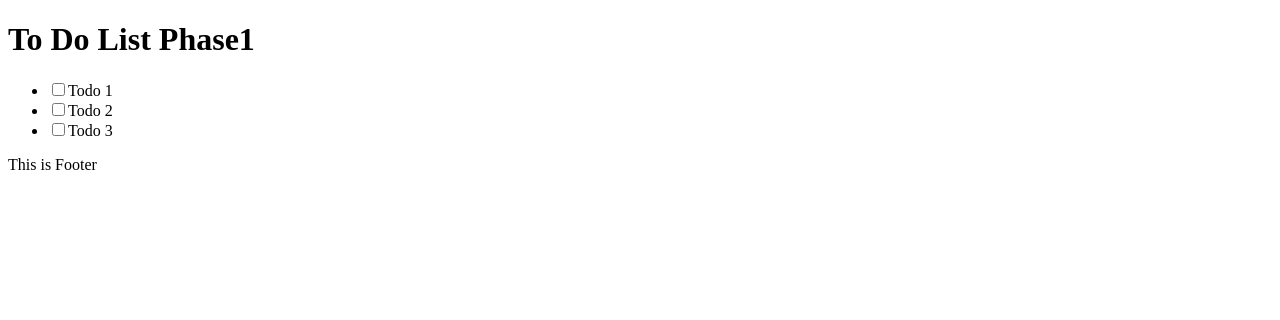
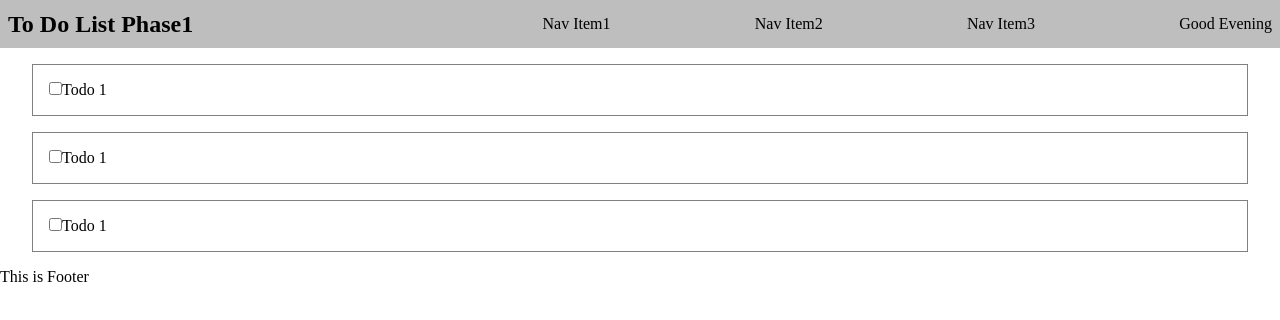
Before and after one commit to jhpp114/Front_End_CSS, a React (Create React App) app in the folder reactTutorial/my-app/: page / in a window 1280 px wide. Shown: the top 320 px of the page. Built offline with nearby package versions, Linux system fonts and the light colour scheme.

Commit message:
react todo list phase2

```diff
--- a/reactTutorial/my-app/src/App.css
+++ b/reactTutorial/my-app/src/App.css
@@ -1,38 +1,44 @@
-.App {
-  text-align: center;
+* {
+  padding: 0;
+  margin: 0;
+  box-sizing: border-box;
 }
 
-.App-logo {
-  height: 40vmin;
-  pointer-events: none;
+.navbar {
+  display: flex;
+  justify-content: space-between;
+  min-height: 3rem;
+  background-color: rgb(190, 190, 190);
+  align-items: center;
+  padding: 0.5rem;
 }
 
-@media (prefers-reduced-motion: no-preference) {
-  .App-logo {
-    animation: App-logo-spin infinite 20s linear;
-  }
+.navbar > h1 {
+  flex: 1;
 }
 
-.App-header {
-  background-color: #282c34;
-  min-height: 100vh;
+.navbar > .menu_contents {
   display: flex;
-  flex-direction: column;
-  align-items: center;
-  justify-content: center;
-  font-size: calc(10px + 2vmin);
-  color: white;
+  justify-content: space-evenly;
+  flex: 2;
 }
 
-.App-link {
-  color: #61dafb;
+.navbar > .menu_contents li {
+  list-style: none;
 }
 
-@keyframes App-logo-spin {
-  from {
-    transform: rotate(0deg);
-  }
-  to {
-    transform: rotate(360deg);
-  }
+.navbar .sign_contents {
+  list-style: none;
 }
+
+/* Todo Item */
+.todo_Container {
+  margin: 1rem;
+  list-style: none;
+}
+
+.todo_Container > li {
+  margin: 1rem;
+  border: 1px solid gray;
+  padding: 1rem;
+}
--- a/reactTutorial/my-app/src/components/header/Header.js
+++ b/reactTutorial/my-app/src/components/header/Header.js
@@ -1,8 +1,34 @@
 import React from 'react'
+import '../../App.css'
+const Header = () => {
+    let greetingOptions = [
+        'Good Morning'
+    ,   'Good Afternoon'
+    ,   'Good Evening'
+    ];
+    let greeting = '';
+    let today = new Date();
+    console.log(today.getHours());
+    if (today.getHours < 12) {
+        greeting = greetingOptions[0];
+    } else if (today.getHours >= 12 && today.getHours <= 17) {
+        greeting = greetingOptions[1];
+    } else {
+        greeting = greetingOptions[2];
+    }
+    return (
+        <nav className="navbar">
+            <h1>To Do List Phase1</h1>
+            <ul className="menu_contents">
+                <li>Nav Item1</li>
+                <li>Nav Item2</li>
+                <li>Nav Item3</li>
+            </ul>
+            <ul className="sign_contents">
+                <li>{greeting}</li>
+            </ul>
+        </nav>
 
-const Header = () => {
-    return (
-        <h1>To Do List Phase1</h1>
     )
 }
 
--- /dev/null
+++ b/reactTutorial/my-app/src/components/main/TodoItem.js
@@ -0,0 +1,11 @@
+import React from 'react'
+
+const TodoItem = () => {
+    return (
+        <li>
+            <input type="checkbox" name="todo1"/>
+            <span>Todo 1</span>
+        </li>
+    )
+}
+export default TodoItem
--- a/reactTutorial/my-app/src/components/main/TodoList.js
+++ b/reactTutorial/my-app/src/components/main/TodoList.js
@@ -1,20 +1,13 @@
 import React from 'react'
+import TodoItem from './TodoItem'
+import '../../App.css'
 
 let TodoList = () => {
     return (
-        <ul>
-            <li>
-                <input type="checkbox" name="todo1"></input>
-                <span>Todo 1</span>
-            </li>
-            <li>
-                <input type="checkbox" name="todo2"></input>
-                <span>Todo 2</span>
-            </li>
-            <li>
-                <input type="checkbox" name="todo3"></input>
-                <span>Todo 3</span>
-            </li>
+        <ul className="todo_Container">
+            <TodoItem/>
+            <TodoItem/>
+            <TodoItem/>
         </ul>
     )
 }
```
